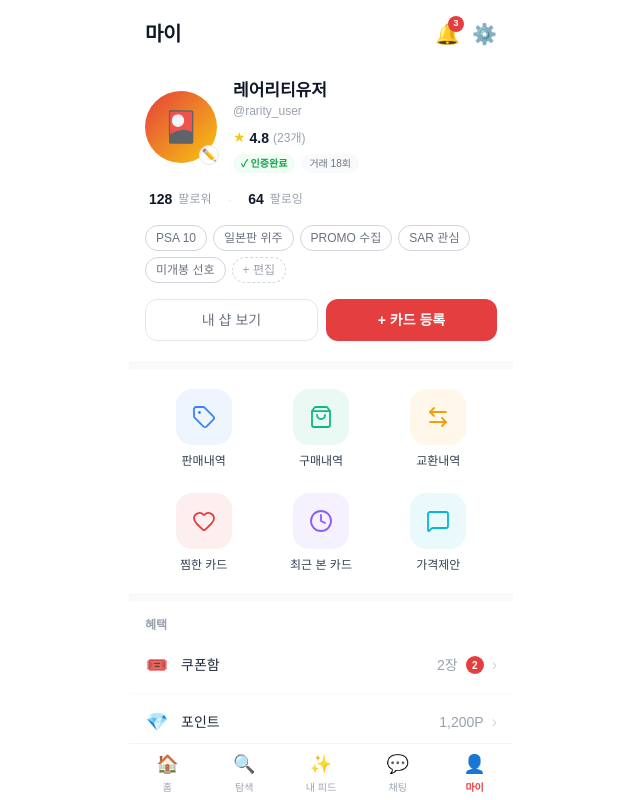
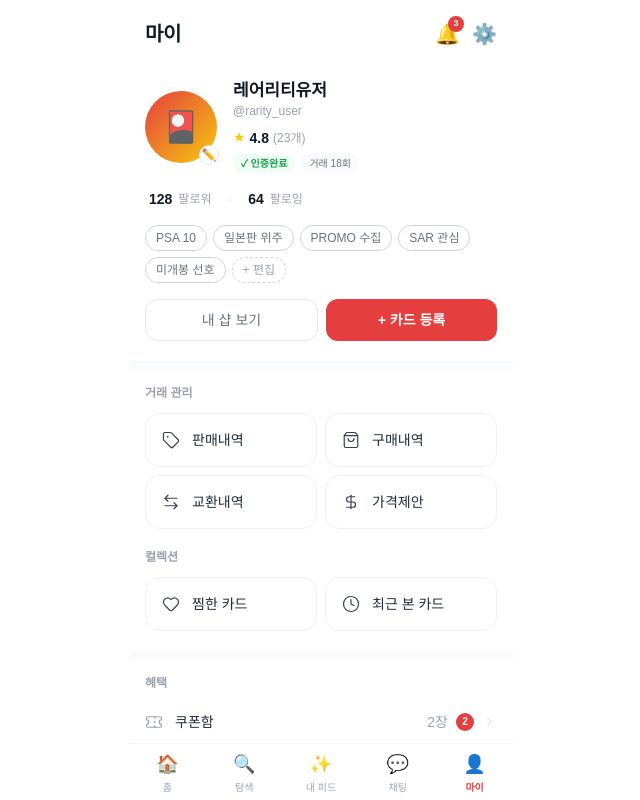
Before and after one commit to dlgusdn5618-tech/rarity-tcg, a Next.js app: page /mypage in a window 1280 px wide. Shown: the top 800 px of the page, without its empty margins (319-959 px from the left). Built offline with nearby package versions, Linux system fonts and the light colour scheme.

Commit message:
redesign: 마이페이지 그리드 거래관리/컬렉션 그룹화 + 메뉴 lucide 아이콘
Co-Authored-By: Claude Sonnet 4.6 <noreply@anthropic.com>

```diff
--- a/src/app/mypage/page.tsx
+++ b/src/app/mypage/page.tsx
@@ -3,47 +3,72 @@
 import { useState } from "react";
 import { useRouter } from "next/navigation";
 import {
-  Tag, ShoppingBag, ArrowLeftRight,
-  Heart, Clock, MessageSquare,
+  Tag, ShoppingBag, ArrowLeftRight, Heart, Clock, DollarSign,
+  Ticket, Gem, MapPin, CreditCard, Bell, Shield,
+  Megaphone, HelpCircle, FileText, ChevronRight,
+  type LucideIcon,
 } from "lucide-react";
 
 const PRIMARY = "#E53E3E";
 
-const GRID_ITEMS = [
-  { Icon: Tag,             label: "판매내역",    href: "/mypage/sales",     color: "#3b82f6" },
-  { Icon: ShoppingBag,     label: "구매내역",    href: "/mypage/purchases",  color: "#10b981" },
-  { Icon: ArrowLeftRight,  label: "교환내역",    href: "/mypage/trades",    color: "#f59e0b" },
-  { Icon: Heart,           label: "찜한 카드",   href: "/mypage/wishlist",  color: PRIMARY   },
-  { Icon: Clock,           label: "최근 본 카드", href: "/mypage/recent",    color: "#8b5cf6" },
-  { Icon: MessageSquare,   label: "가격제안",    href: "/mypage/offers",    color: "#06b6d4" },
+const TRADE_ITEMS = [
+  { Icon: Tag,            label: "판매내역",    href: "/mypage/sales"     },
+  { Icon: ShoppingBag,    label: "구매내역",    href: "/mypage/purchases"  },
+  { Icon: ArrowLeftRight, label: "교환내역",    href: "/mypage/trades"    },
+  { Icon: DollarSign,     label: "가격제안",    href: "/mypage/offers"    },
 ];
 
-const MENU_ITEMS = [
+const COLLECTION_ITEMS = [
+  { Icon: Heart, label: "찜한 카드",    href: "/mypage/wishlist" },
+  { Icon: Clock, label: "최근 본 카드", href: "/mypage/recent"   },
+];
+
+type MenuItem = { Icon: LucideIcon; label: string; href: string; value?: string; badge?: number };
+
+const MENU_ITEMS: { section: string; items: MenuItem[] }[] = [
   {
     section: "혜택",
     items: [
-      { icon: "🎟️", label: "쿠폰함",     href: "/mypage/coupons",       value: "2장",    badge: 2 },
-      { icon: "💎", label: "포인트",      href: "/mypage/points",        value: "1,200P", badge: 0 },
+      { Icon: Ticket,     label: "쿠폰함",     href: "/mypage/coupons",       value: "2장",    badge: 2 },
+      { Icon: Gem,        label: "포인트",      href: "/mypage/points",        value: "1,200P", badge: 0 },
     ],
   },
   {
     section: "계정",
     items: [
-      { icon: "🚚", label: "배송지 관리", href: "",                       value: "",       badge: 0 },
-      { icon: "💳", label: "결제 정보",   href: "",                       value: "",       badge: 0 },
-      { icon: "🔔", label: "알림 설정",   href: "/mypage/notifications",  value: "",       badge: 0 },
-      { icon: "🔒", label: "계정 보안",   href: "",                       value: "",       badge: 0 },
+      { Icon: MapPin,     label: "배송지 관리", href: "",                                        badge: 0 },
+      { Icon: CreditCard, label: "결제 정보",   href: "",                                        badge: 0 },
+      { Icon: Bell,       label: "알림 설정",   href: "/mypage/notifications",                   badge: 0 },
+      { Icon: Shield,     label: "계정 보안",   href: "",                                        badge: 0 },
     ],
   },
   {
     section: "고객지원",
     items: [
-      { icon: "📋", label: "공지사항",    href: "/mypage/notices",        value: "",       badge: 1 },
-      { icon: "❓", label: "고객센터",    href: "",                       value: "",       badge: 0 },
-      { icon: "📄", label: "이용약관",    href: "",                       value: "",       badge: 0 },
+      { Icon: Megaphone,  label: "공지사항",    href: "/mypage/notices",                         badge: 1 },
+      { Icon: HelpCircle, label: "고객센터",    href: "",                                        badge: 0 },
+      { Icon: FileText,   label: "이용약관",    href: "",                                        badge: 0 },
     ],
   },
 ];
+
+function GridTile({ Icon, label, href, router }: { Icon: LucideIcon; label: string; href: string; router: ReturnType<typeof useRouter> }) {
+  return (
+    <button
+      className="flex items-center gap-3 px-4 active:bg-gray-50 transition-colors"
+      style={{
+        height: 54,
+        background: "#fff",
+        border: "1px solid #f0f0f0",
+        borderRadius: 14,
+      }}
+      onClick={() => router.push(href)}
+    >
+      <Icon size={18} strokeWidth={1.6} color="#374151" />
+      <span className="text-sm text-gray-800" style={{ fontWeight: 500 }}>{label}</span>
+    </button>
+  );
+}
 
 export default function MyPage() {
   const router = useRouter();
@@ -72,7 +97,6 @@ export default function MyPage() {
       {/* 프로필 */}
       <div className="bg-white px-4 pt-5 pb-5">
         <div className="flex items-center gap-4">
-          {/* 아바타 */}
           <div className="relative shrink-0">
             <div
               className="w-[72px] h-[72px] rounded-full flex items-center justify-center text-3xl"
@@ -87,40 +111,21 @@ export default function MyPage() {
               ✏️
             </button>
           </div>
-
-          {/* 닉네임 + 정보 */}
           <div className="flex-1 min-w-0">
-            <p className="text-[17px] text-gray-900 leading-tight" style={{ fontWeight: 700 }}>
-              레어리티유저
-            </p>
+            <p className="text-[17px] text-gray-900 leading-tight" style={{ fontWeight: 700 }}>레어리티유저</p>
             <p className="text-xs text-gray-400 mt-0.5" style={{ fontWeight: 400 }}>@rarity_user</p>
-
-            {/* 별점 */}
             <div className="flex items-center gap-1 mt-2">
               <span style={{ color: "#F6C90E", fontSize: 14 }}>★</span>
               <span className="text-sm text-gray-900" style={{ fontWeight: 700 }}>4.8</span>
               <span className="text-xs text-gray-400" style={{ fontWeight: 400 }}>(23개)</span>
             </div>
-
-            {/* 태그: 인증 + 거래수 */}
             <div className="flex items-center gap-1.5 mt-1.5">
-              <span
-                className="text-[10px] px-2 py-0.5 rounded-full"
-                style={{ background: "#f0fdf4", color: "#16a34a", fontWeight: 600 }}
-              >
-                ✓ 인증완료
-              </span>
-              <span
-                className="text-[10px] px-2 py-0.5 rounded-full"
-                style={{ background: "#f9fafb", color: "#6b7280", fontWeight: 500 }}
-              >
-                거래 18회
-              </span>
+              <span className="text-[10px] px-2 py-0.5 rounded-full" style={{ background: "#f0fdf4", color: "#16a34a", fontWeight: 600 }}>✓ 인증완료</span>
+              <span className="text-[10px] px-2 py-0.5 rounded-full" style={{ background: "#f9fafb", color: "#6b7280", fontWeight: 500 }}>거래 18회</span>
             </div>
           </div>
         </div>
 
-        {/* 팔로워 / 팔로잉 — 미니멀 */}
         <div className="flex items-center gap-4 mt-4 pl-1">
           <button className="flex items-center gap-1.5">
             <span className="text-sm text-gray-900" style={{ fontWeight: 700 }}>128</span>
@@ -133,31 +138,21 @@ export default function MyPage() {
           </button>
         </div>
 
-        {/* 컬렉터 태그 */}
         <div className="flex flex-wrap gap-1.5 mt-4">
           {["PSA 10", "일본판 위주", "PROMO 수집", "SAR 관심", "미개봉 선호"].map((tag) => (
-            <span
-              key={tag}
-              className="text-xs px-2.5 py-1 rounded-full"
-              style={{ border: "1px solid #d1d5db", color: "#6b7280", fontWeight: 500 }}
-            >
+            <span key={tag} className="text-xs px-2.5 py-1 rounded-full" style={{ border: "1px solid #d1d5db", color: "#6b7280", fontWeight: 500 }}>
               {tag}
             </span>
           ))}
-          <span
-            className="text-xs px-2.5 py-1 rounded-full cursor-pointer"
-            style={{ border: "1px dashed #d1d5db", color: "#9ca3af", fontWeight: 400 }}
-          >
+          <span className="text-xs px-2.5 py-1 rounded-full cursor-pointer" style={{ border: "1px dashed #d1d5db", color: "#9ca3af", fontWeight: 400 }}>
             + 편집
           </span>
         </div>
 
-        {/* 버튼 — 보조(아웃라인) + 주요(채움) */}
         <div className="flex gap-2 mt-4">
           <button
             className="flex-1 py-2.5 rounded-xl text-sm"
             style={{ border: "1.5px solid #e5e7eb", color: "#6b7280", fontWeight: 500 }}
-            onClick={() => {}}
           >
             내 샵 보기
           </button>
@@ -171,25 +166,19 @@ export default function MyPage() {
         </div>
       </div>
 
-      {/* 아이콘 그리드 */}
-      <div className="bg-white mt-2 px-4 py-5">
-        <div className="grid grid-cols-3 gap-y-6">
-          {GRID_ITEMS.map((item) => (
-            <button
-              key={item.label}
-              className="flex flex-col items-center gap-2 active:opacity-70"
-              onClick={() => router.push(item.href)}
-            >
-              <div
-                className="w-14 h-14 rounded-2xl flex items-center justify-center"
-                style={{ background: `${item.color}15` }}
-              >
-                <item.Icon size={24} strokeWidth={1.8} color={item.color} />
-              </div>
-              <span className="text-xs text-gray-700" style={{ fontWeight: 500 }}>
-                {item.label}
-              </span>
-            </button>
+      {/* 거래 관리 그리드 */}
+      <div className="bg-white mt-2 px-4 pt-4 pb-5">
+        <p className="text-xs text-gray-400 mb-3" style={{ fontWeight: 600 }}>거래 관리</p>
+        <div className="grid grid-cols-2 gap-2">
+          {TRADE_ITEMS.map((item) => (
+            <GridTile key={item.label} {...item} router={router} />
+          ))}
+        </div>
+
+        <p className="text-xs text-gray-400 mb-3 mt-5" style={{ fontWeight: 600 }}>컬렉션</p>
+        <div className="grid grid-cols-2 gap-2">
+          {COLLECTION_ITEMS.map((item) => (
+            <GridTile key={item.label} {...item} router={router} />
           ))}
         </div>
       </div>
@@ -197,33 +186,32 @@ export default function MyPage() {
       {/* 메뉴 리스트 */}
       {MENU_ITEMS.map((group) => (
         <div key={group.section} className="bg-white mt-2">
-          <p className="px-4 pt-4 pb-1 text-xs text-gray-400" style={{ fontWeight: 600 }}>
-            {group.section}
-          </p>
+          <p className="px-4 pt-4 pb-1 text-xs text-gray-400" style={{ fontWeight: 600 }}>{group.section}</p>
           <div className="divide-y divide-gray-50">
             {group.items.map((item) => (
               <button
                 key={item.label}
-                className="w-full flex items-center justify-between px-4 py-3.5 active:bg-gray-50"
+                className="w-full flex items-center justify-between px-4 active:bg-gray-50"
+                style={{ height: 54 }}
                 onClick={() => item.href && router.push(item.href)}
               >
                 <div className="flex items-center gap-3">
-                  <span className="text-lg w-6 text-center">{item.icon}</span>
+                  <item.Icon size={18} strokeWidth={1.6} color="#9ca3af" />
                   <span className="text-sm text-gray-800" style={{ fontWeight: 500 }}>{item.label}</span>
                 </div>
                 <div className="flex items-center gap-2">
                   {item.value && (
-                    <span className="text-sm text-gray-400" style={{ fontWeight: 500 }}>{item.value}</span>
+                    <span className="text-sm text-gray-400" style={{ fontWeight: 400 }}>{item.value}</span>
                   )}
-                  {item.badge > 0 && (
+                  {item.badge && item.badge > 0 ? (
                     <span
                       className="text-white text-[10px] min-w-[18px] h-[18px] rounded-full flex items-center justify-center"
                       style={{ background: PRIMARY, fontWeight: 700 }}
                     >
                       {item.badge}
                     </span>
-                  )}
-                  <span className="text-gray-300">›</span>
+                  ) : null}
+                  <ChevronRight size={15} strokeWidth={1.5} color="#d1d5db" />
                 </div>
               </button>
             ))}
```
